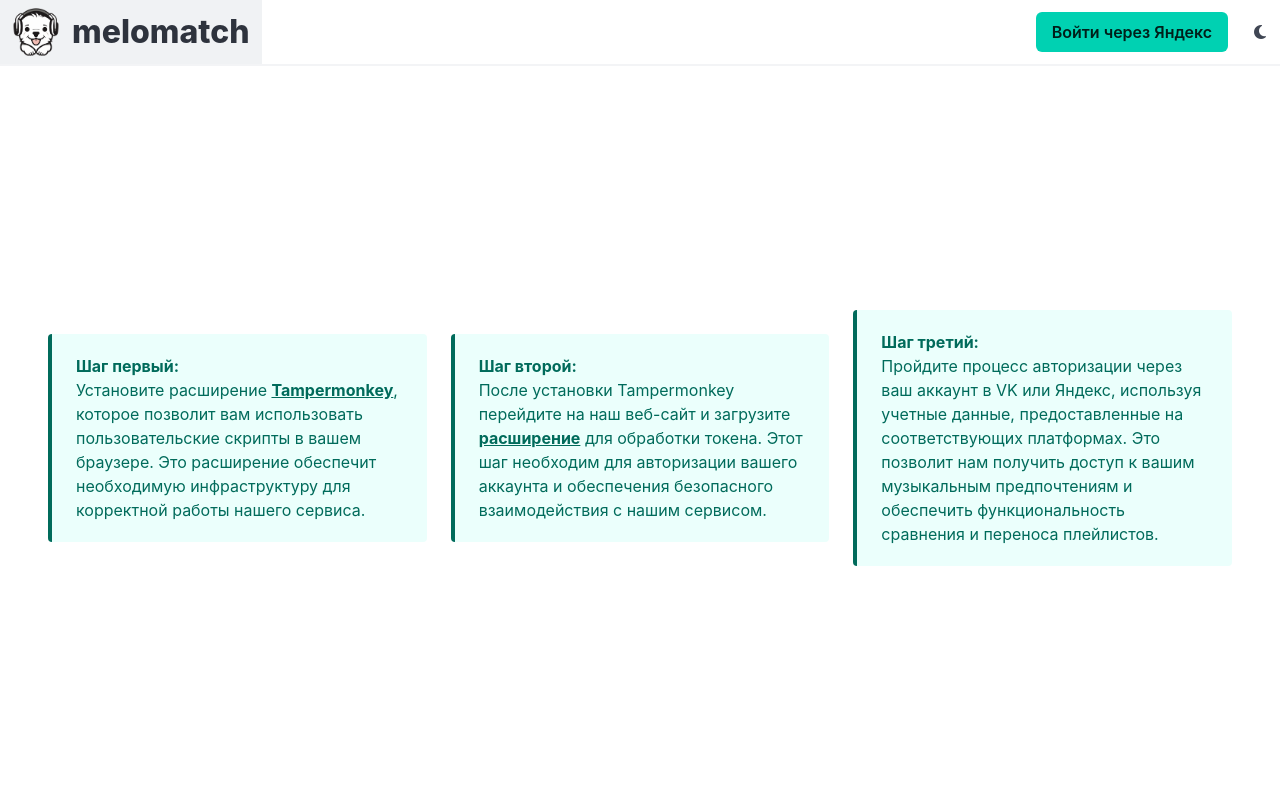
After one commit to melomatch/melomatch, a Django app: template web/templates/web/pages/instruction.html in a window 1280 px wide. The commit adds this page. Run offline with Django 5.2, Linux system fonts and the light colour scheme; the template is opened without the code that fills it, so the values that code supplies are empty.

Commit message:
feat: instruction template
Refs: #20

```diff
--- a/web/static/web/css/base.css
+++ b/web/static/web/css/base.css
@@ -1,3 +1,7 @@
 .navbar-item img {
     max-height: 3rem
 }
+
+.instruction-hover:hover {
+    background-color: hsla(171, 100%, 41%, 0.2); /* Изменяем цвет фона при наведении */
+}
--- /dev/null
+++ b/web/templates/web/pages/instruction.html
@@ -0,0 +1,52 @@
+{% extends 'web/pages/base.html' %}
+{% block title %} Инструкция {% endblock %}
+
+{% block body %}
+    <section class="hero is-fullheight-with-navbar">
+        <div class="hero-body">
+            <div class="columns is-vcentered">
+                <div class="column">
+                    <article class="message is-primary">
+                        <div class="message-body instruction-hover">
+                            <b>Шаг первый:</b>
+                            <p>Установите расширение <a href="https://www.tampermonkey.net/index.php?/{{ browser }}"><b>Tampermonkey</b></a>,
+                                которое позволит вам
+                                использовать
+                                пользовательские скрипты в вашем браузере. Это расширение обеспечит необходимую
+                                инфраструктуру
+                                для корректной работы нашего сервиса.</p>
+                        </div>
+                    </article>
+                </div>
+                <div class="column">
+                    <article class="message is-primary">
+                        <div class="message-body instruction-hover">
+                            <b>Шаг второй:</b>
+                            <p>После установки Tampermonkey перейдите на наш веб-сайт и загрузите <a
+                                    href="https://github.com/melomatch/token-handler/raw/develop/token-handler.user.js"><b>расширение</b></a>
+                                для
+                                обработки токена. Этот шаг необходим для авторизации вашего аккаунта и обеспечения
+                                безопасного
+                                взаимодействия с нашим сервисом.
+                            </p>
+                        </div>
+                    </article>
+                </div>
+                <div class="column">
+                    <article class="message is-primary">
+                        <div class="message-body instruction-hover">
+                            <b>Шаг третий:</b>
+                            <p>Пройдите процесс авторизации через ваш аккаунт в VK или Яндекс, используя
+                                учетные
+                                данные, предоставленные на соответствующих платформах. Это позволит нам получить доступ
+                                к
+                                вашим
+                                музыкальным предпочтениям и обеспечить функциональность сравнения и переноса
+                                плейлистов.</p>
+                        </div>
+                    </article>
+                </div>
+            </div>
+        </div>
+    </section>
+{% endblock %}
```
